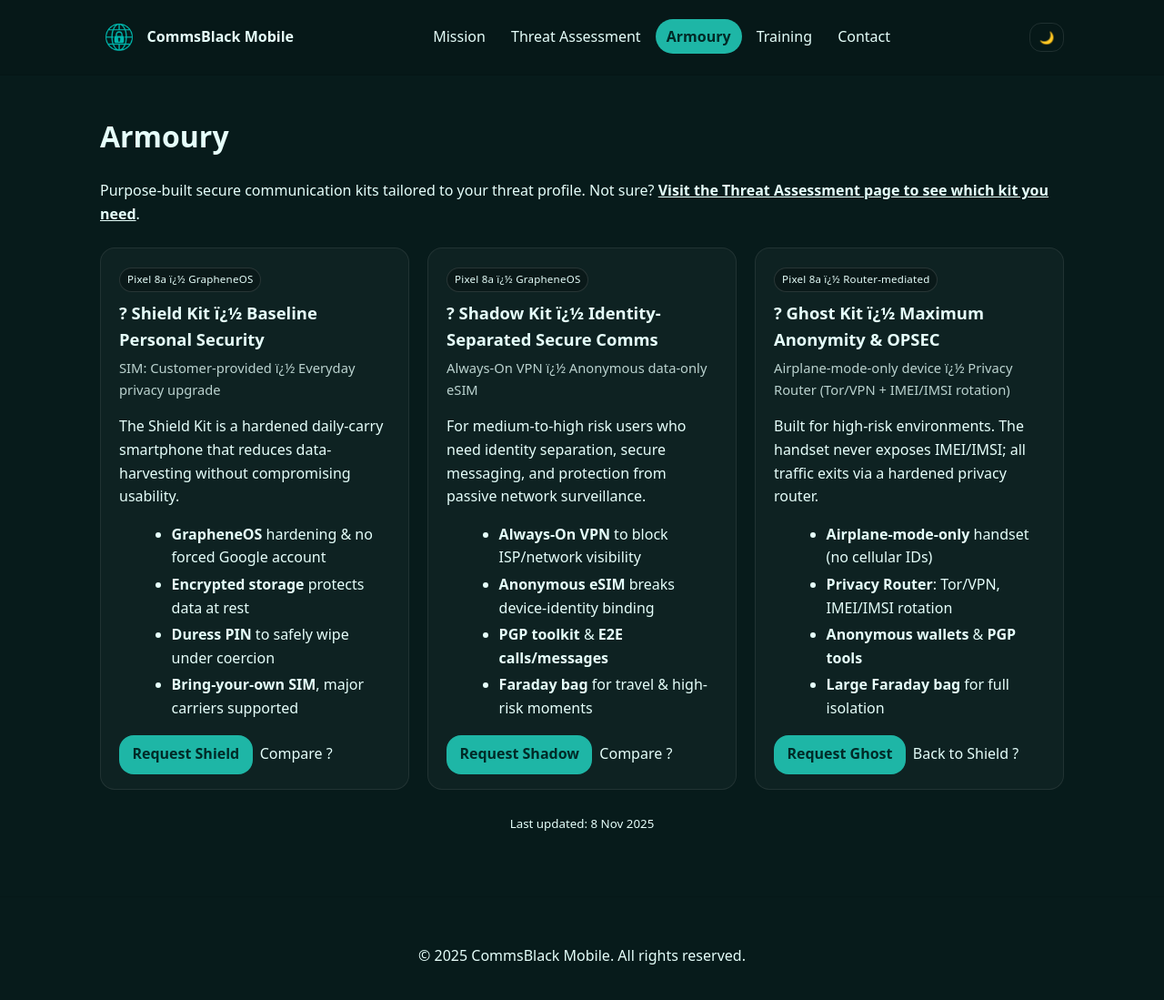
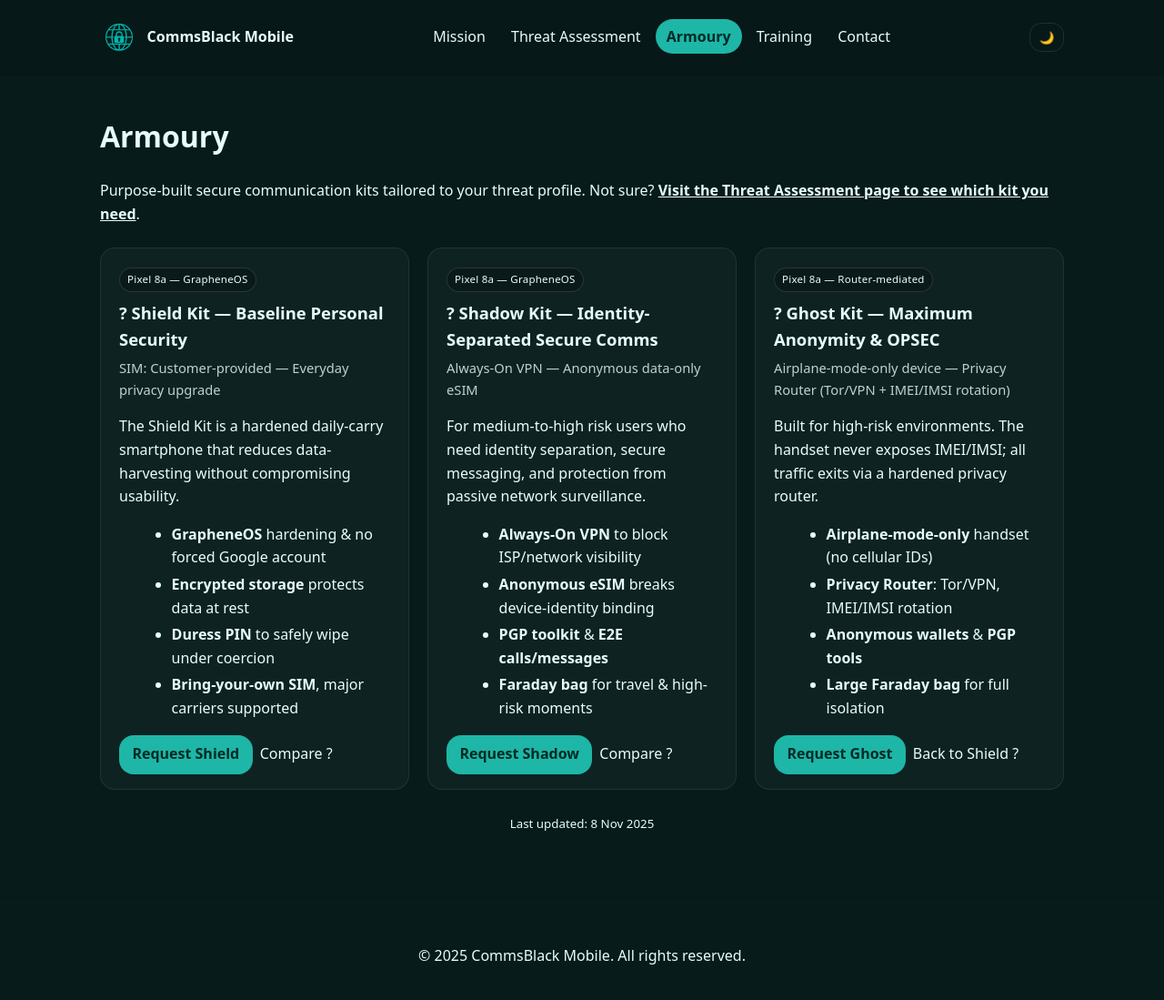
Before and after one commit to civpronto/comms-black-mobile, a Jekyll site: the page built from armoury.md, in a window 1280 px wide and 1116 px high. Shown: the top 1099 px of the window at 91% size. Built offline with Jekyll 4.4.1, drawn with Linux system fonts in a browser that asks for light colours; our own code applies the rules of GitHub Pages for plain Markdown files; some of the changed lines change nothing that is shown.

Commit message:
encode punctuation as HTML entities

```diff
--- a/armoury.md
+++ b/armoury.md
@@ -32,9 +32,9 @@
 <div class="tiles">
 
   <article class="tile" id="shield">
-    <span class="badge">Pixel 8a ï¿½ GrapheneOS</span>
-    <h3>? Shield Kit ï¿½ Baseline Personal Security</h3>
-    <div class="sub">SIM: Customer-provided ï¿½ Everyday privacy upgrade</div>
+    <span class="badge">Pixel 8a &mdash; GrapheneOS</span>
+    <h3>? Shield Kit &mdash; Baseline Personal Security</h3>
+    <div class="sub">SIM: Customer-provided &mdash; Everyday privacy upgrade</div>
     <p>The Shield Kit is a hardened daily-carry smartphone that reduces data-harvesting without compromising usability.</p>
     <ul>
       <li><strong>GrapheneOS</strong> hardening &amp; no forced Google account</li>
@@ -49,9 +49,9 @@
   </article>
 
   <article class="tile" id="shadow">
-    <span class="badge">Pixel 8a ï¿½ GrapheneOS</span>
-    <h3>? Shadow Kit ï¿½ Identity-Separated Secure Comms</h3>
-    <div class="sub">Always-On VPN ï¿½ Anonymous data-only eSIM</div>
+    <span class="badge">Pixel 8a &mdash; GrapheneOS</span>
+    <h3>? Shadow Kit &mdash; Identity-Separated Secure Comms</h3>
+    <div class="sub">Always-On VPN &mdash; Anonymous data-only eSIM</div>
     <p>For medium-to-high risk users who need identity separation, secure messaging, and protection from passive network surveillance.</p>
     <ul>
       <li><strong>Always-On VPN</strong> to block ISP/network visibility</li>
@@ -66,9 +66,9 @@
   </article>
 
   <article class="tile" id="ghost">
-    <span class="badge">Pixel 8a ï¿½ Router-mediated</span>
-    <h3>? Ghost Kit ï¿½ Maximum Anonymity &amp; OPSEC</h3>
-    <div class="sub">Airplane-mode-only device ï¿½ Privacy Router (Tor/VPN + IMEI/IMSI rotation)</div>
+    <span class="badge">Pixel 8a &mdash; Router-mediated</span>
+    <h3>? Ghost Kit &mdash; Maximum Anonymity &amp; OPSEC</h3>
+    <div class="sub">Airplane-mode-only device &mdash; Privacy Router (Tor/VPN + IMEI/IMSI rotation)</div>
     <p>Built for high-risk environments. The handset never exposes IMEI/IMSI; all traffic exits via a hardened privacy router.</p>
     <ul>
       <li><strong>Airplane-mode-only</strong> handset (no cellular IDs)</li>
```
